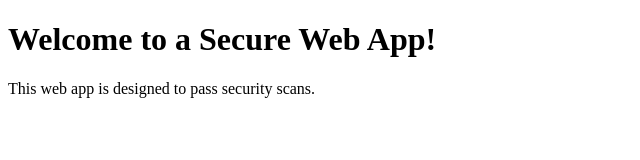
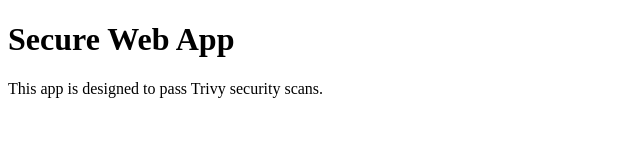
Before and after one commit to vasu0204/docker-nginx, a plain HTML site: page index.html in a window 1280 px wide. Shown: the whole page, without its empty margins (0-640 px from the left). Drawn offline with Linux system fonts and the light colour scheme.

Commit message:
Update index.html

```diff
--- a/index.html
+++ b/index.html
@@ -6,7 +6,7 @@
     <title>Secure Web App</title>
 </head>
 <body>
-    <h1>Welcome to a Secure Web App!</h1>
-    <p>This web app is designed to pass security scans.</p>
+    <h1>Secure Web App</h1>
+    <p>This app is designed to pass Trivy security scans.</p>
 </body>
 </html>
```
